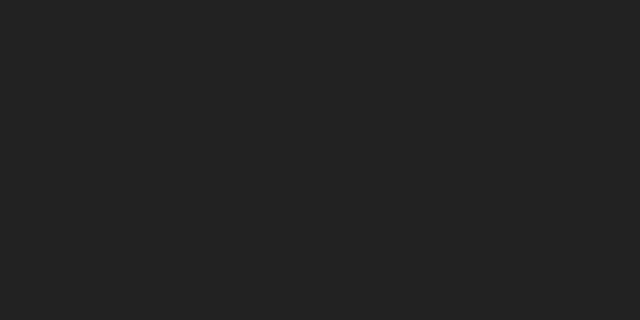
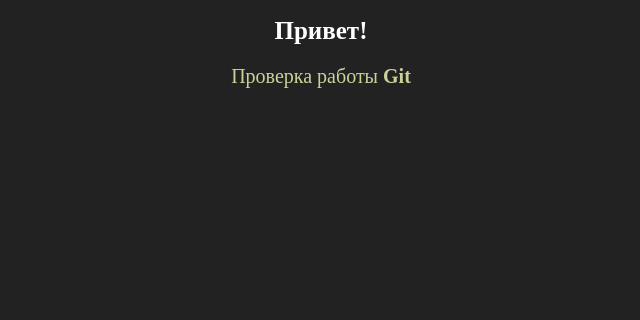
Before and after one commit to Piron-Johny/go-it-test, a plain HTML site: page index.html in a window 1280 px wide. Shown: the whole page, without its empty margins (319-959 px from the left). Drawn offline with Linux system fonts and the light colour scheme.

Commit message:
Добавляет приветствие и абзац

```diff
--- a/css/style.css
+++ b/css/style.css
@@ -1,5 +1,17 @@
 body {
-    width: 500px;
-    height: 500px;
+    width: 300px;
+    height: 300px;
     background: #222222;
+    margin: 0px auto;
 }
+div {
+    text-align: center;
+}
+h1 {
+    font-size: 25px;
+    color: #fff;
+}
+p {
+    color: rgb(205, 209, 152);
+    font-size: 20px;
+}
--- a/index.html
+++ b/index.html
@@ -8,6 +8,9 @@
     <title>Document</title>
 </head>
 <body>
-
+    <div>
+        <h1>Привет!</h1>
+        <p>Проверка работы <b>Git</b></p>
+    </div>
 </body>
 </html>
```
